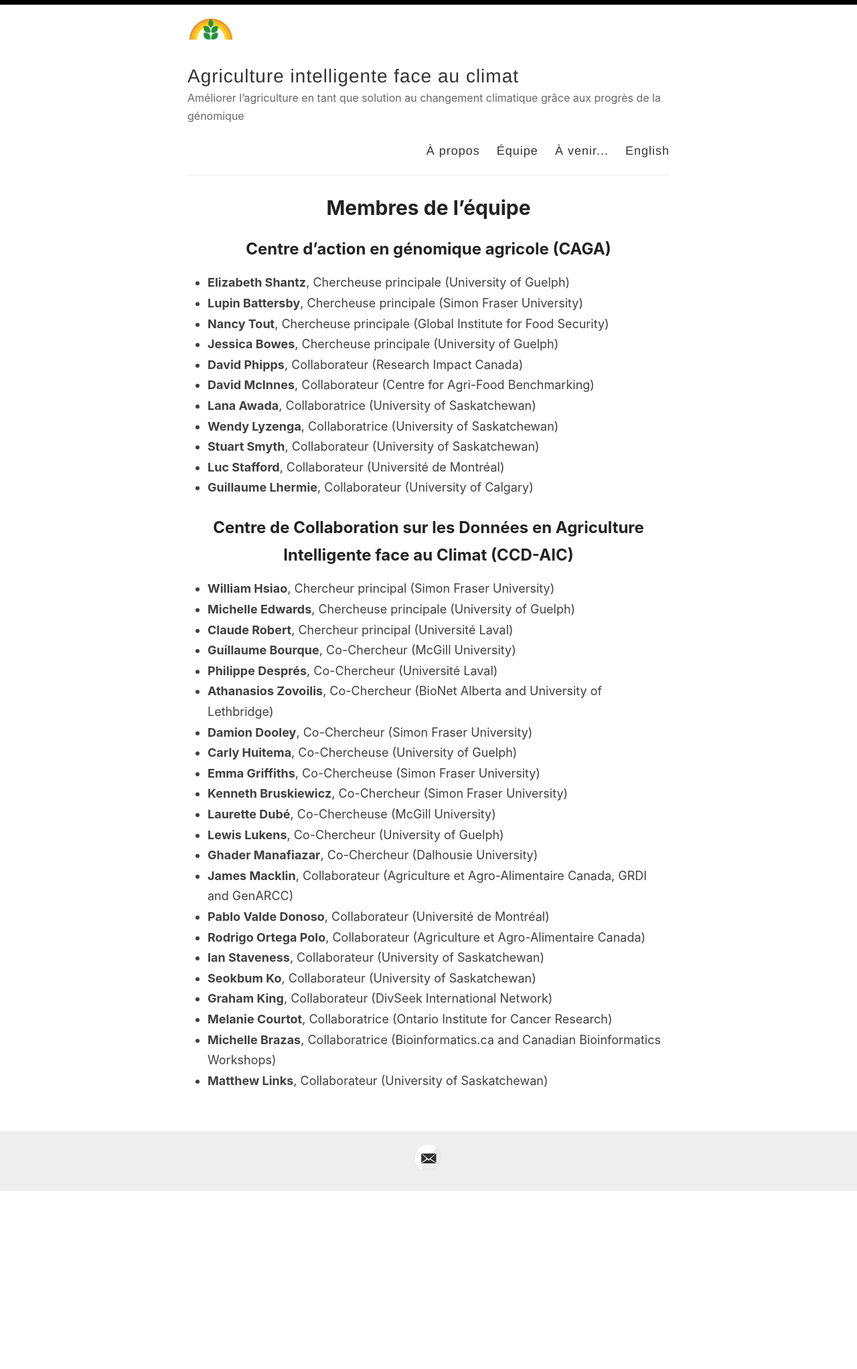
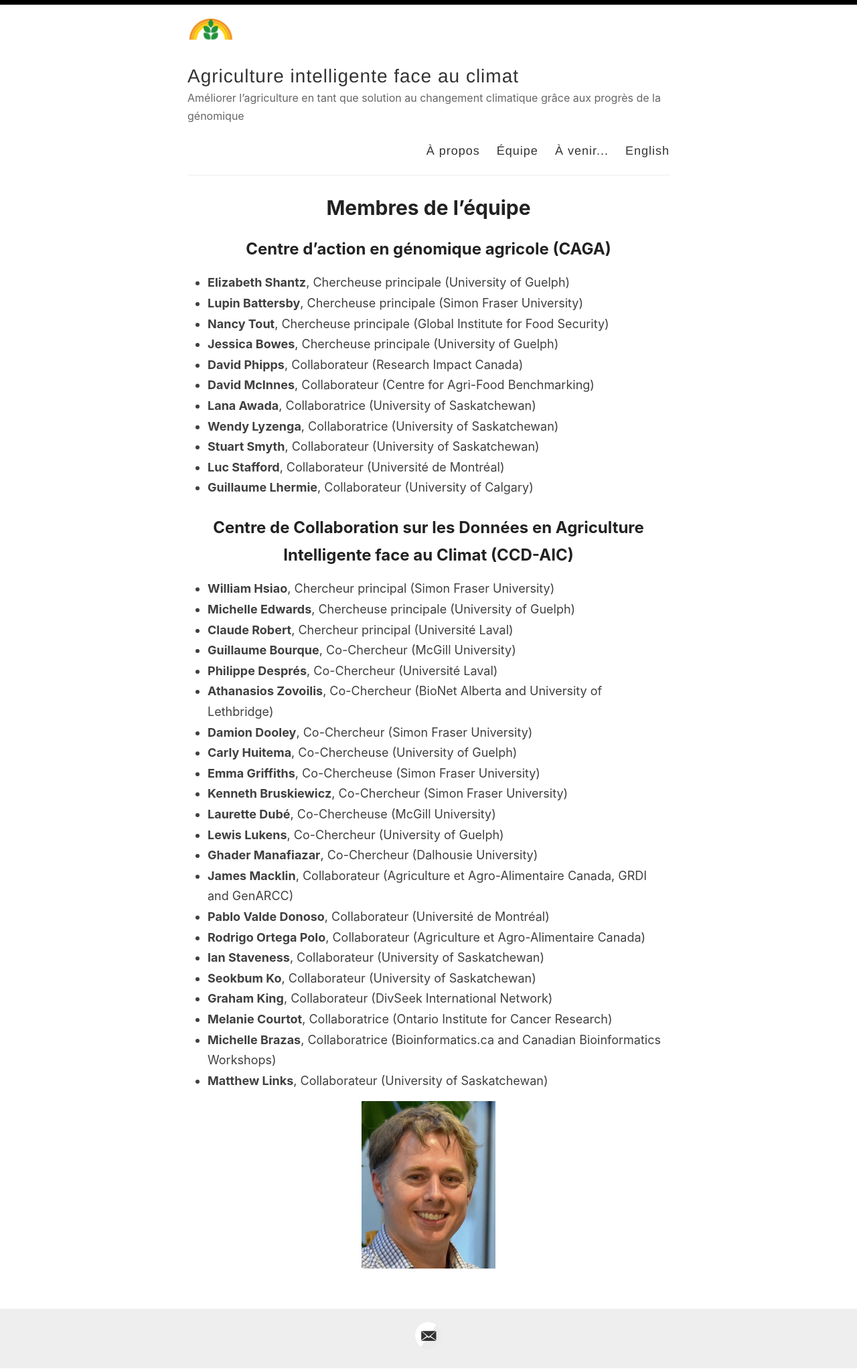
Before and after one commit to ClimateSmartAg/ClimateSmartAg-website-fr, a Jekyll site: the page built from _pages/team.md, in a window 1280 px wide. Shown: the whole page at 67% size. Built offline with Jekyll 4.4.1, drawn with Linux system fonts in a browser that asks for light colours; before the commit the page ends 1779 px from its top, so only the background shows below that.

Commit message:
Update team.md

```diff
--- a/_pages/team.md
+++ b/_pages/team.md
@@ -43,3 +43,5 @@ permalink: /team/
 - **Melanie Courtot**, Collaboratrice (Ontario Institute for Cancer Research)
 - **Michelle Brazas**, Collaboratrice (Bioinformatics.ca and Canadian Bioinformatics Workshops)
 - **Matthew Links**, Collaborateur (University of Saskatchewan)
+
+![Claude Roberts](/ClimateSmartAg-website-fr/assets/images/Claude.jpg)
```
